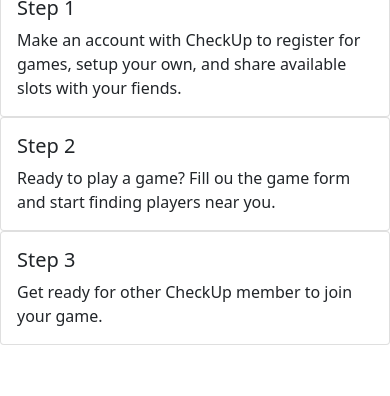
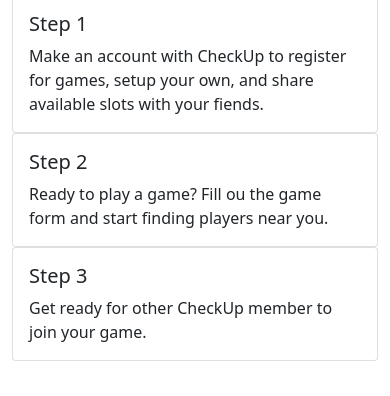
Before and after one commit to mohammadturaab/checkup, a Django app: page / in a window 390 px wide. Shown: the part 448-844 px from the top of the page. Run offline with Django 4.2, Linux system fonts and the light colour scheme; some libraries are stand-ins or nearby versions.

Commit message:
updated css on for all pages

```diff
--- a/main_app/templates/home.html
+++ b/main_app/templates/home.html
@@ -8,16 +8,17 @@
 
 {% block content %}
     <div class = "container-home">
-
-        <img class="img-fluid" src="{% static '/images/basketball1.png' %}" alt="basketball court">
-        <p class="text-center">Playing you favorite sports just got easier.</p>
+        <img class="img-fluid w-75 p-3 mx-auto d-block" src="{% static '/images/basketball1.png' %}" alt="basketball court">
+        <p class="text-center display-4 text-wrap">Playing your favorite sports just got easier.</p>
         <div class="text-center">
             <button class="btn btn-success">
                 <a href="/findgame" class = "text-light text-decoration-none">Find Game</a>
             </button>
         </div>
     </div>
-    <div class="card-deck">
+    <div class="container mx-auto mt-4">
+    <div class="row">
+    <div class="card-deck col-md-4">
         <div class="card">
           <div class="card-body">
             <h5 class="card-title">Step 1</h5>
@@ -26,6 +27,8 @@
             </p>
           </div>
         </div>
+        </div>
+        <div class="col-md-4">
         <div class="card">
           <div class="card-body">
             <h5 class="card-title">Step 2</h5>
@@ -34,13 +37,17 @@
             </p>
           </div>
         </div>
+    </div>
+        <div class="col-md-4">
         <div class="card">
           <div class="card-body">
             <h5 class="card-title">Step 3</h5>
             <p class="card-text">Get ready for other CheckUp member to join your game.</p>
           </div>
         </div>
-      </div>
+    </div>
+    </div>
+</div>
 {% endblock %}
 
 <!-- Make an account with CheckUp to register for games, setup your own, and share available slots with your fiends
--- a/main_app/templates/profile.html
+++ b/main_app/templates/profile.html
@@ -4,6 +4,7 @@
 
 <h1 class="display-4">{{user.first_name}}</h1>
 <small class="text-muted">@{{username}}</small>
+<h5 class = "lead">Games you are apart of:</h5>
 <div class="container mx-auto mt-4">
     <div class="row">
         {% for game in games %}
--- a/main_app/views.py
+++ b/main_app/views.py
@@ -22,7 +22,7 @@ class FindGame(TemplateView):
     def get_context_data(self, **kwargs):
         context = super().get_context_data(**kwargs)
         zip = self.request.GET.get("zip")
-        if zip != None & int(zip):
+        if zip != None:
             context["games"] = Game.objects.filter(zip__icontains=zip)
             context["header"] = f"Searching for games near {zip}"
         else:
```
Also changed, not shown: main_app/templates/gameupdate.html (+7 -6 lines), main_app/templates/groupdetails.html (+10 -6 lines).
